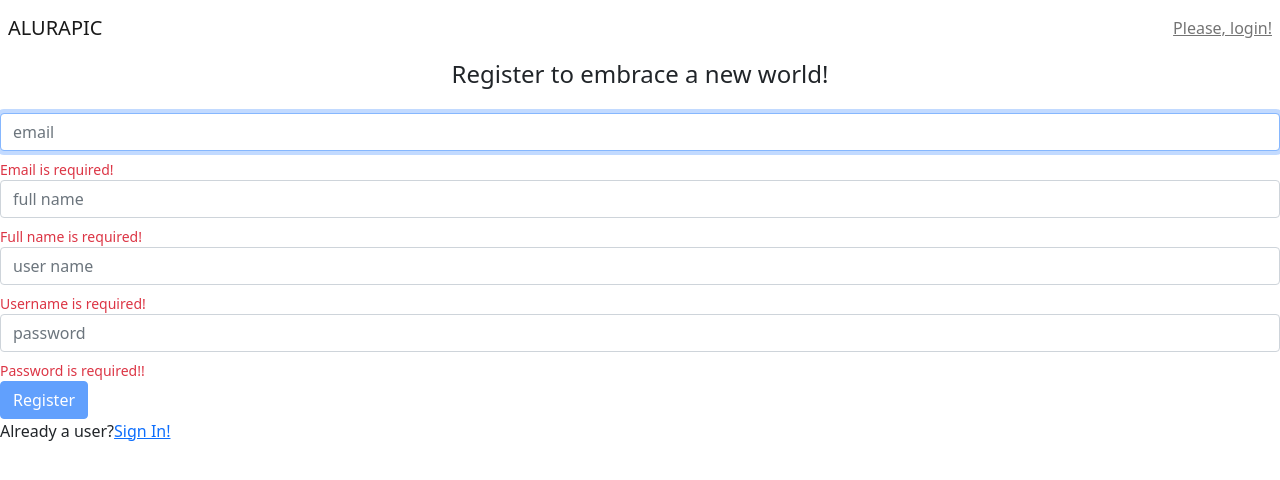
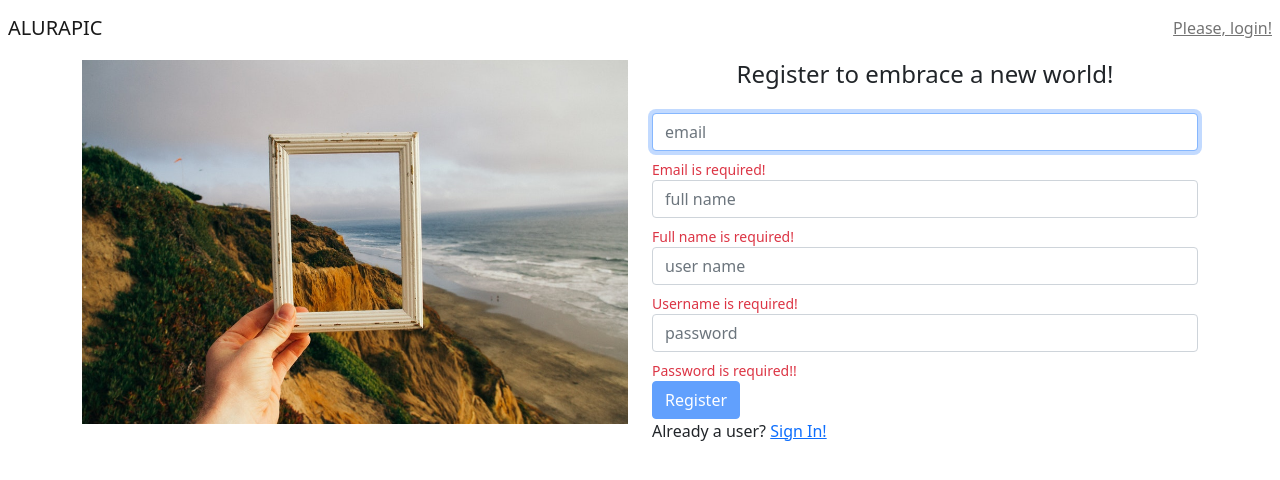
Before and after one commit to danisluz/alurapic, an Angular app: page /signup in a window 1280 px wide. Shown: the top 480 px of the page. Built offline with nearby package versions, Linux system fonts and the light colour scheme.

Commit message:
implements autofocus form

```diff
--- a/src/app/app-routing.module.ts
+++ b/src/app/app-routing.module.ts
@@ -2,6 +2,7 @@
 import { RouterModule, Routes } from '@angular/router';
 import { AuthGuard } from './core/auth/auth.guard';
 import { NotFoundComponent } from './errors/not-found/not-found.component';
+import { HomeComponent } from './home/home.component';
 import { SignInComponent } from './home/signin/signin.component';
 import { SignUpComponent } from './home/signup/signup.component';
 
@@ -12,12 +13,18 @@
 const routes: Routes = [
   {
     path: '',
-    component: SignInComponent,
-    canActivate: [ AuthGuard ]
-  },
-  {
-    path: 'signup',
-    component: SignUpComponent,
+    component: HomeComponent,
+    canActivate: [ AuthGuard ],
+    children: [
+      {
+        path: '',
+        component: SignInComponent,
+      },
+      {
+        path: 'signup',
+        component: SignUpComponent,
+      }
+    ]
   },
   { path: 'user/:userName',
       component: PhotoListComponent,
--- /dev/null
+++ b/src/app/home/home.component.html
@@ -0,0 +1,11 @@
+<div class="container">
+  <div class="row">
+      <div class="col-md-6 mb-2">
+          <img class="img-fluid d-none d-sm-block"
+              src="/assets/img/home.jpeg" alt="Welcome">
+      </div>
+      <div class="col-md-6">
+          <router-outlet></router-outlet>
+      </div>
+  </div>
+</div>
--- /dev/null
+++ b/src/app/home/home.component.ts
@@ -0,0 +1,6 @@
+import { Component } from '@angular/core';
+
+@Component({
+  templateUrl: './home.component.html'
+})
+export class HomeComponent {}
--- a/src/app/home/home.module.ts
+++ b/src/app/home/home.module.ts
@@ -3,6 +3,7 @@
 import { FormsModule, ReactiveFormsModule } from '@angular/forms';
 import { RouterModule } from '@angular/router';
 import { VMessageModule } from '../shared/components/vmessage/vmessage.module';
+import { HomeComponent } from './home.component';
 
 import { SignInComponent } from './signin/signin.component';
 import { SignUpComponent } from './signup/signup.component';
@@ -10,7 +11,8 @@
 @NgModule({
   declarations: [
     SignInComponent,
-    SignUpComponent
+    SignUpComponent,
+    HomeComponent
   ],
   imports: [
     CommonModule,
--- a/src/app/home/signin/signin.component.html
+++ b/src/app/home/signin/signin.component.html
@@ -35,4 +35,4 @@
 
 </form>
 
-<p>Not a user?<a [routerLink]="['signup']">Register now</a></p>
+<p>Not a user? <a [routerLink]="['signup']">Register now</a></p>
--- a/src/app/home/signin/signin.component.ts
+++ b/src/app/home/signin/signin.component.ts
@@ -17,7 +17,7 @@
     private formBuilder: FormBuilder,
     private authService: AuthService,
     private router: Router,
-    private plataformDetector: PlataformDetectorService
+    private plataformDetectorService: PlataformDetectorService
   ) {}
 
   ngOnInit(): void {
@@ -25,6 +25,8 @@
         userName: ['', Validators.required],
         password: ['', Validators.required],
       });
+      this.plataformDetectorService.isPlatformBrowser() &&
+      this.userNameInput?.nativeElement.focus();
   }
 
   login() {
@@ -39,7 +41,7 @@
             (err) => {
               console.log(err),
               this.loginForm.reset(),
-              this.plataformDetector.isPlatformBrowser() &&
+              this.plataformDetectorService.isPlatformBrowser() &&
                 this.userNameInput?.nativeElement.focus();
               alert('Invalid user name or password')
             }
--- a/src/app/home/signup/signup.component.html
+++ b/src/app/home/signup/signup.component.html
@@ -2,7 +2,7 @@
 
 <form [formGroup]="signupForm" class="form mt-4" (submit)="signup()">
     <div class="form-group">
-        <input formControlName="email" placeholder="email" class="form-control" autofocus >
+      <input #emailInput formControlName="email" class="form-control" placeholder="email" autofocus>
         <ap-vmessage
           *ngIf="signupForm.get('email')?.errors?.['required']"
           text="Email is required!">
@@ -71,5 +71,5 @@
     </div>
 
     <button [disabled]="signupForm.invalid || signupForm.pending" class="btn btn-primary btn-block">Register</button>
-    <p>Already a user?<a [routerLink]="['']">Sign In!</a></p>
+    <p>Already a user? <a [routerLink]="['']">Sign In!</a></p>
 </form>
--- a/src/app/home/signup/signup.component.ts
+++ b/src/app/home/signup/signup.component.ts
@@ -1,6 +1,7 @@
-import { Component, OnInit } from '@angular/core';
+import { Component, ElementRef, OnInit, ViewChild } from '@angular/core';
 import { FormBuilder, FormGroup, Validators } from '@angular/forms';
 import { Router } from '@angular/router';
+import { PlataformDetectorService } from 'src/app/core/platform-detector/platform-detector.service';
 import { lowerCaseValidator } from 'src/app/shared/validators/lower-case.validator';
 import { NewUser } from './new-user';
 import { SignUpService } from './signup.service';
@@ -12,12 +13,15 @@
 export class SignUpComponent implements OnInit {
 
   signupForm!: FormGroup;
+  @ViewChild('emailInput')
+  emailInput!: ElementRef<HTMLInputElement>;
 
   constructor(
     private formBuilder: FormBuilder,
     private userNotTakenValidatorService: UserNotTakenValidatorService,
     private signUpService: SignUpService,
-    private router: Router
+    private router: Router,
+    private platformDetectorService: PlataformDetectorService
     ){}
 
   ngOnInit(): void {
@@ -51,7 +55,10 @@
           Validators.maxLength(14)
         ]
       ],
-    })
+
+    });
+    this.platformDetectorService.isPlatformBrowser() &&
+    this.emailInput?.nativeElement.focus();
   }
 
   signup(){
```
Also changed, not shown: src/assets/img/home.jpeg (added).
